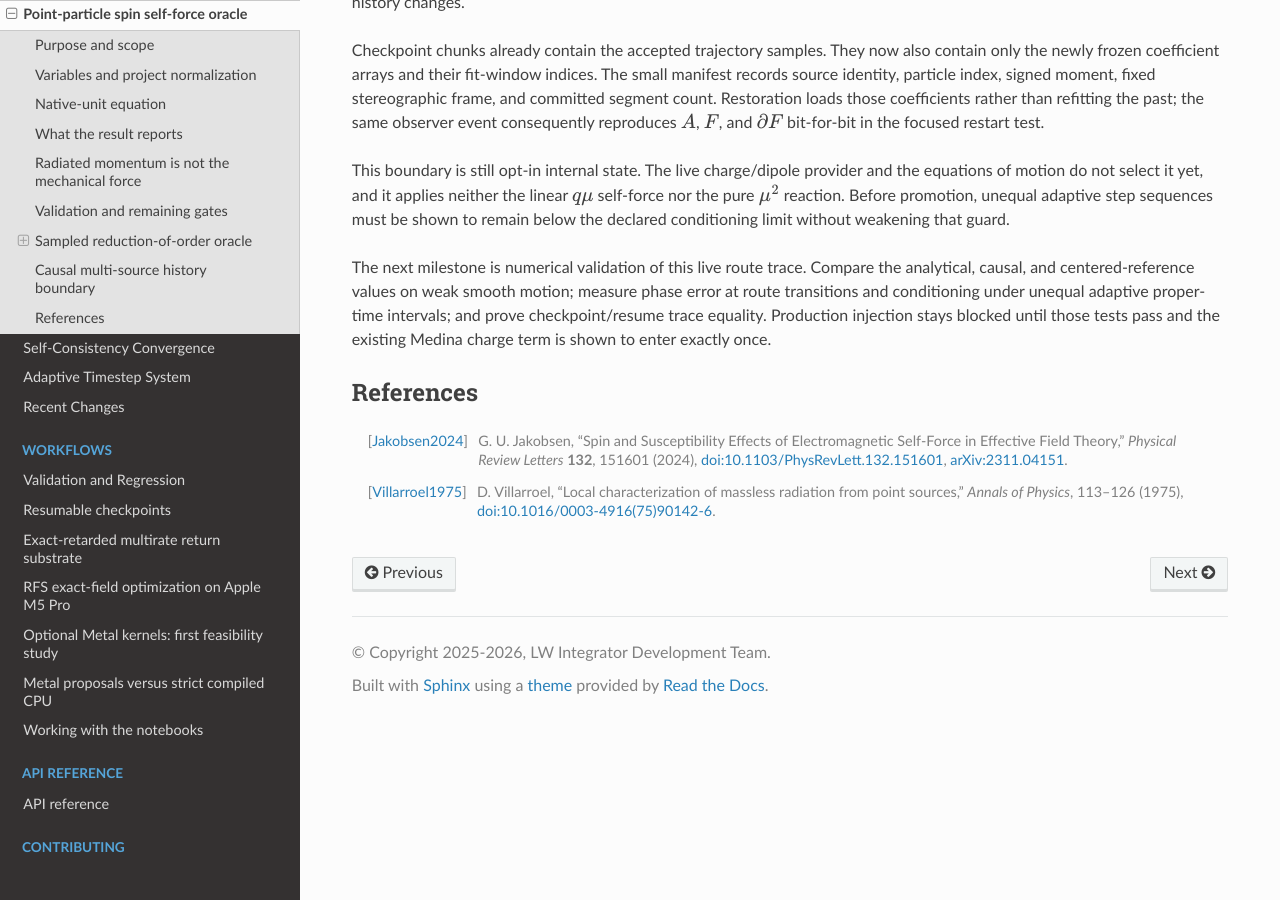
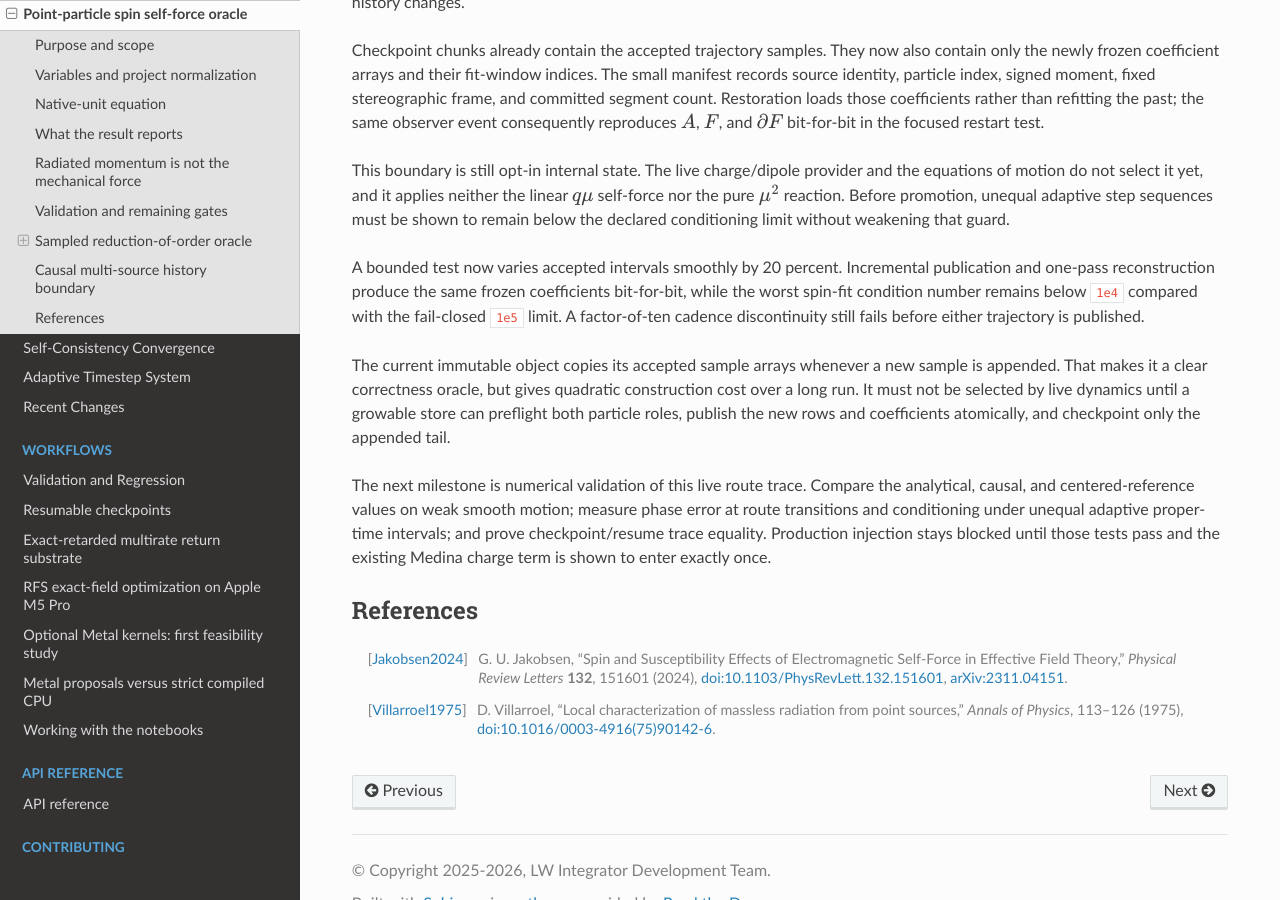
Before and after one commit to benfolsom/LW_integrator, a Sphinx documentation site: the page built from docs/source/spin_self_force_oracle.rst, in a window 1280 px wide and 900 px high, scrolled down 8421 px. Built offline with Sphinx 7.4.7 and the Read the Docs theme 3.1.0, drawn with Linux system fonts in a browser that asks for light colours.

Commit message:
Validate nonuniform causal C5 cadence

```diff
--- a/docs/source/spin_self_force_oracle.rst
+++ b/docs/source/spin_self_force_oracle.rst
@@ -546,6 +546,18 @@ linear :math:`q\mu` self-force nor the pure :math:`\mu^2` reaction. Before
 promotion, unequal adaptive step sequences must be shown to remain below the
 declared conditioning limit without weakening that guard.
 
+A bounded test now varies accepted intervals smoothly by 20 percent.
+Incremental publication and one-pass reconstruction produce the same frozen
+coefficients bit-for-bit, while the worst spin-fit condition number remains
+below ``1e4`` compared with the fail-closed ``1e5`` limit. A factor-of-ten
+cadence discontinuity still fails before either trajectory is published.
+
+The current immutable object copies its accepted sample arrays whenever a new
+sample is appended. That makes it a clear correctness oracle, but gives
+quadratic construction cost over a long run. It must not be selected by live
+dynamics until a growable store can preflight both particle roles, publish the
+new rows and coefficients atomically, and checkpoint only the appended tail.
+
 The next milestone is numerical validation of this live route trace.  Compare
 the analytical, causal, and centered-reference values on weak smooth motion;
 measure phase error at route transitions and conditioning under unequal
```
Also changed, not shown: CHANGELOG.md (+6 -0 lines), 1 other file.
